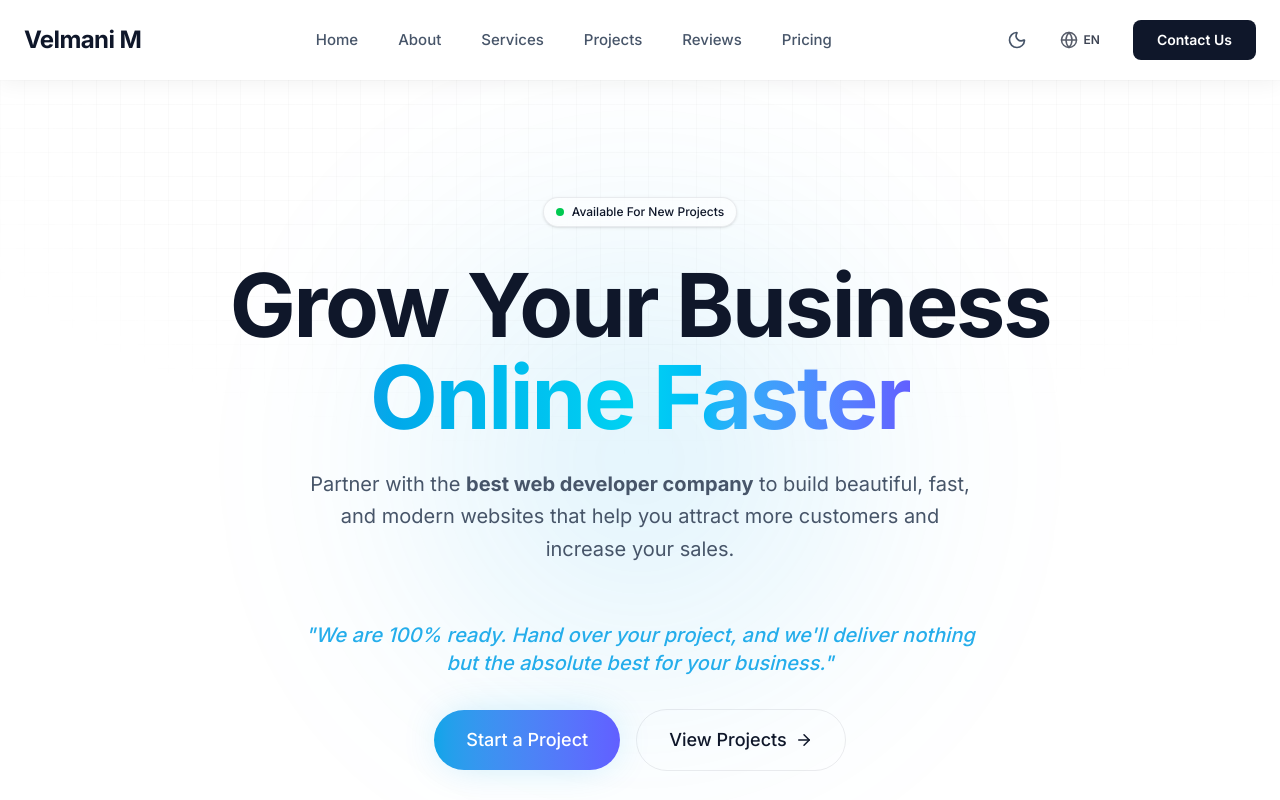
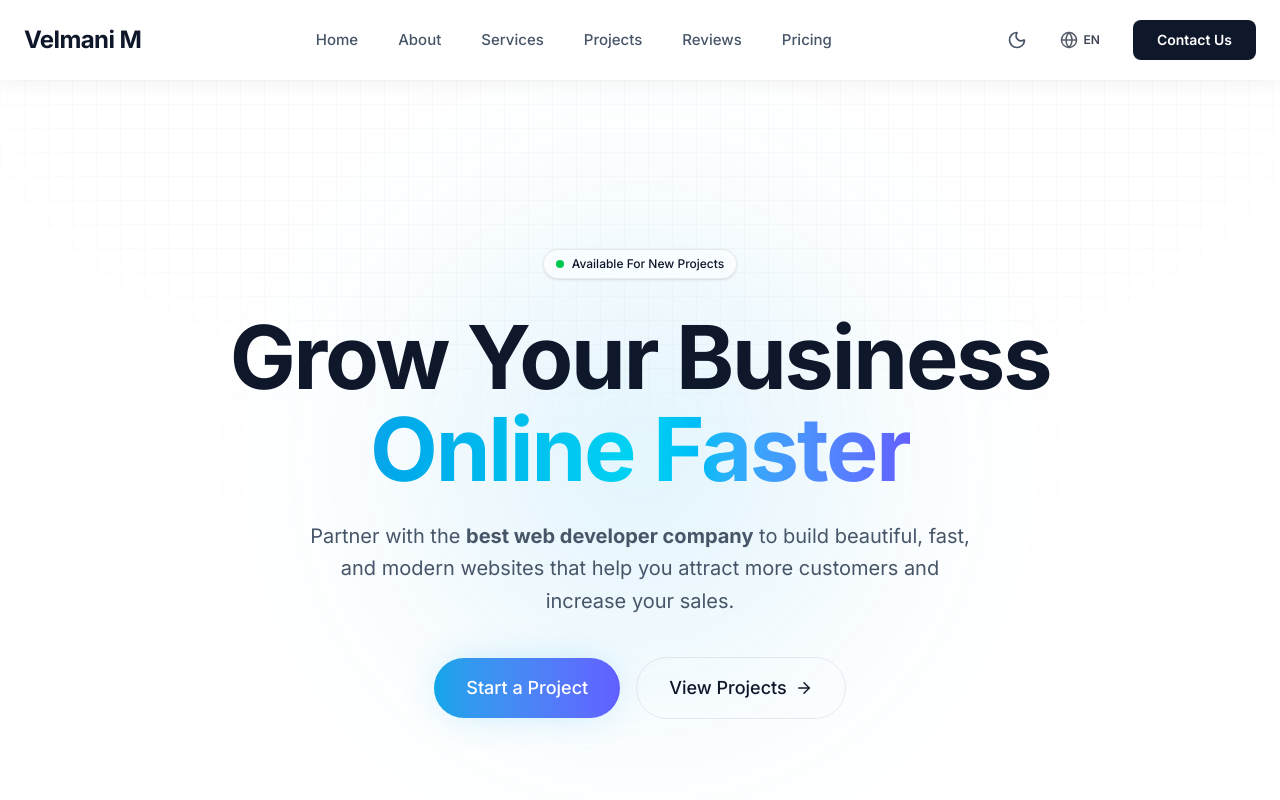
Before and after one commit to VelmaniM/Own-Website, a React (Vite) app in the folder frontend/: page / in a window 1280 px wide. Shown: the top 800 px of the page. Built offline with nearby package versions, Linux system fonts and the light colour scheme.

Commit message:
content: remove hero quote as requested

```diff
--- a/frontend/src/components/Hero.jsx
+++ b/frontend/src/components/Hero.jsx
@@ -30,9 +30,7 @@ function Hero() {
         Partner with the <strong>best web developer company</strong> to build beautiful, fast, and modern websites that help you attract more customers and increase your sales.
       </p>
 
-      <p className="mt-4 mb-8 text-lg md:text-xl text-brand-blue dark:text-blue-400 font-medium italic opacity-90 max-w-2xl mx-auto">
-        "We are 100% ready. Hand over your project, and we'll deliver nothing but the absolute best for your business."
-      </p>
+
 
       <div className="hero-actions">
         <Link to="/contact" className="hero-btn-primary">
```
